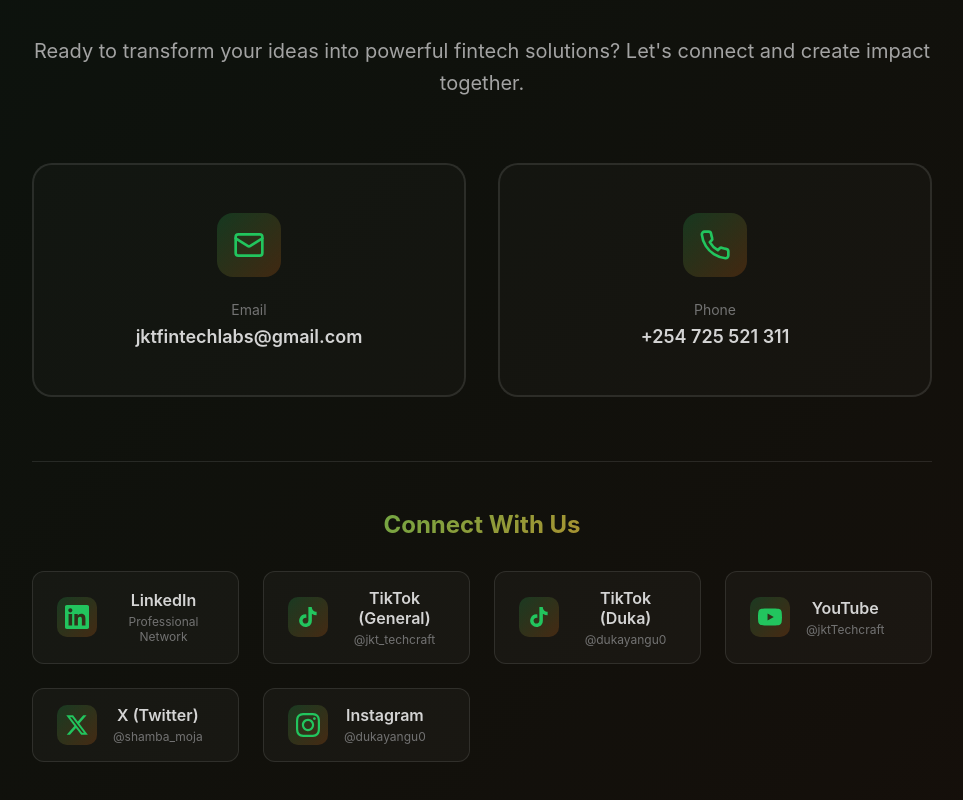
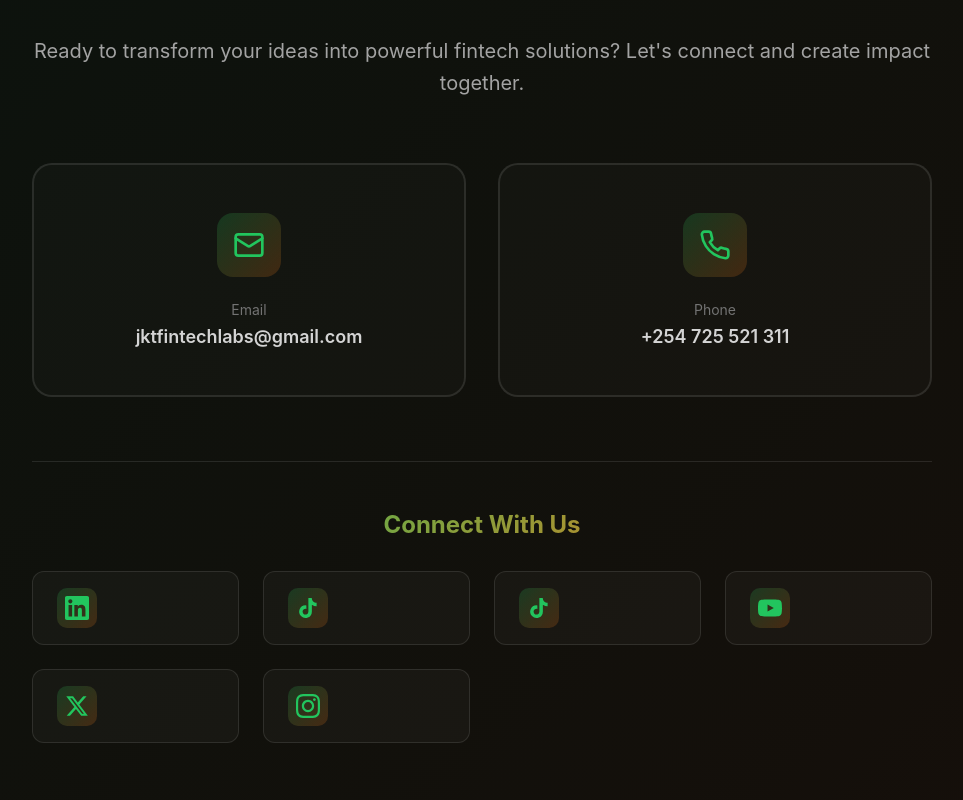
Before and after one commit to jkt-code/JktFintechLabs, a plain HTML site: page index.html in a window 1280 px wide. Shown: the part 3881-4681 px from the top of the page, without its empty margins (158-1121 px from the left). Drawn offline with Linux system fonts and the light colour scheme.

Commit message:
first commit

```diff
--- a/index.html
+++ b/index.html
@@ -960,10 +960,6 @@
                                 <path d="M20.447 20.452h-3.554v-5.569c0-1.328-.027-3.037-1.852-3.037-1.853 0-2.136 1.445-2.136 2.939v5.667H9.351V9h3.414v1.561h.046c.477-.9 1.637-1.85 3.37-1.85 3.601 0 4.267 2.37 4.267 5.455v6.286zM5.337 7.433c-1.144 0-2.063-.926-2.063-2.065 0-1.138.92-2.063 2.063-2.063 1.14 0 2.064.925 2.064 2.063 0 1.139-.925 2.065-2.064 2.065zm1.782 13.019H3.555V9h3.564v11.452zM22.225 0H1.771C.792 0 0 .774 0 1.729v20.542C0 23.227.792 24 1.771 24h20.451C23.2 24 24 23.227 24 22.271V1.729C24 .774 23.2 0 22.222 0h.003z"/>
                             </svg>
                         </div>
-                        <div>
-                            <div class="social-name">LinkedIn</div>
-                            <div class="social-subtitle">Professional Network</div>
-                        </div>
                     </a>
 
                     <a href="https://www.tiktok.com/@jkt_techcraft" target="_blank" class="social-link">
@@ -971,10 +967,6 @@
                             <svg viewBox="0 0 24 24" fill="currentColor">
                                 <path d="M19.59 6.69a4.83 4.83 0 0 1-3.77-4.25V2h-3.45v13.67a2.89 2.89 0 0 1-5.2 1.74 2.89 2.89 0 0 1 2.31-4.64 2.93 2.93 0 0 1 .88.13V9.4a6.84 6.84 0 0 0-1-.05A6.33 6.33 0 0 0 5 20.1a6.34 6.34 0 0 0 10.86-4.43v-7a8.16 8.16 0 0 0 4.77 1.52v-3.4a4.85 4.85 0 0 1-1-.1z"/>
                             </svg>
-                        </div>
-                        <div>
-                            <div class="social-name">TikTok (General)</div>
-                            <div class="social-subtitle">@jkt_techcraft</div>
                         </div>
                     </a>
 
@@ -984,10 +976,6 @@
                                 <path d="M19.59 6.69a4.83 4.83 0 0 1-3.77-4.25V2h-3.45v13.67a2.89 2.89 0 0 1-5.2 1.74 2.89 2.89 0 0 1 2.31-4.64 2.93 2.93 0 0 1 .88.13V9.4a6.84 6.84 0 0 0-1-.05A6.33 6.33 0 0 0 5 20.1a6.34 6.34 0 0 0 10.86-4.43v-7a8.16 8.16 0 0 0 4.77 1.52v-3.4a4.85 4.85 0 0 1-1-.1z"/>
                             </svg>
                         </div>
-                        <div>
-                            <div class="social-name">TikTok (Duka)</div>
-                            <div class="social-subtitle">@dukayangu0</div>
-                        </div>
                     </a>
 
                     <a href="https://www.youtube.com/@jktTechcraft" target="_blank" class="social-link">
@@ -995,10 +983,6 @@
                             <svg viewBox="0 0 24 24" fill="currentColor">
                                 <path d="M23.498 6.186a3.016 3.016 0 0 0-2.122-2.136C19.505 3.545 12 3.545 12 3.545s-7.505 0-9.377.505A3.017 3.017 0 0 0 .502 6.186C0 8.07 0 12 0 12s0 3.93.502 5.814a3.016 3.016 0 0 0 2.122 2.136c1.871.505 9.376.505 9.376.505s7.505 0 9.377-.505a3.015 3.015 0 0 0 2.122-2.136C24 15.93 24 12 24 12s0-3.93-.502-5.814zM9.545 15.568V8.432L15.818 12l-6.273 3.568z"/>
                             </svg>
-                        </div>
-                        <div>
-                            <div class="social-name">YouTube</div>
-                            <div class="social-subtitle">@jktTechcraft</div>
                         </div>
                     </a>
 
@@ -1008,10 +992,6 @@
                                 <path d="M18.244 2.25h3.308l-7.227 8.26 8.502 11.24H16.17l-5.214-6.817L4.99 21.75H1.68l7.73-8.835L1.254 2.25H8.08l4.713 6.231zm-1.161 17.52h1.833L7.084 4.126H5.117z"/>
                             </svg>
                         </div>
-                        <div>
-                            <div class="social-name">X (Twitter)</div>
-                            <div class="social-subtitle">@shamba_moja</div>
-                        </div>
                     </a>
 
                     <a href="https://www.instagram.com/dukayangu0/" target="_blank" class="social-link">
@@ -1019,10 +999,6 @@
                             <svg viewBox="0 0 24 24" fill="currentColor">
                                 <path d="M12 2.163c3.204 0 3.584.012 4.85.07 3.252.148 4.771 1.691 4.919 4.919.058 1.265.069 1.645.069 4.849 0 3.205-.012 3.584-.069 4.849-.149 3.225-1.664 4.771-4.919 4.919-1.266.058-1.644.07-4.85.07-3.204 0-3.584-.012-4.849-.07-3.26-.149-4.771-1.699-4.919-4.92-.058-1.265-.07-1.644-.07-4.849 0-3.204.013-3.583.07-4.849.149-3.227 1.664-4.771 4.919-4.919 1.266-.057 1.645-.069 4.849-.069zm0-2.163c-3.259 0-3.667.014-4.947.072-4.358.2-6.78 2.618-6.98 6.98-.059 1.281-.073 1.689-.073 4.948 0 3.259.014 3.668.072 4.948.2 4.358 2.618 6.78 6.98 6.98 1.281.058 1.689.072 4.948.072 3.259 0 3.668-.014 4.948-.072 4.354-.2 6.782-2.618 6.979-6.98.059-1.28.073-1.689.073-4.948 0-3.259-.014-3.667-.072-4.947-.196-4.354-2.617-6.78-6.979-6.98-1.281-.059-1.69-.073-4.949-.073zm0 5.838c-3.403 0-6.162 2.759-6.162 6.162s2.759 6.163 6.162 6.163 6.162-2.759 6.162-6.163c0-3.403-2.759-6.162-6.162-6.162zm0 10.162c-2.209 0-4-1.79-4-4 0-2.209 1.791-4 4-4s4 1.791 4 4c0 2.21-1.791 4-4 4zm6.406-11.845c-.796 0-1.441.645-1.441 1.44s.645 1.44 1.441 1.44c.795 0 1.439-.645 1.439-1.44s-.644-1.44-1.439-1.44z"/>
                             </svg>
-                        </div>
-                        <div>
-                            <div class="social-name">Instagram</div>
-                            <div class="social-subtitle">@dukayangu0</div>
                         </div>
                     </a>
                 </div>
```
